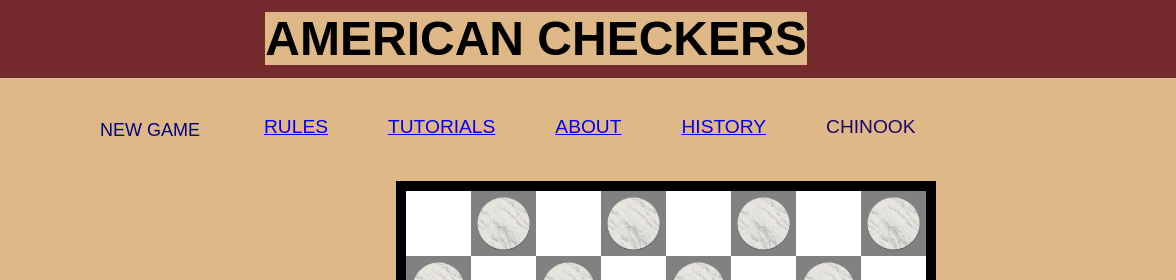
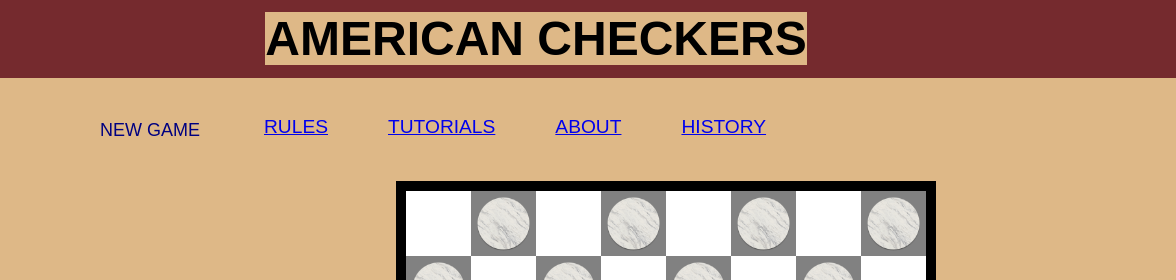
Before and after one commit to Priyanshiguptaaa/American-Checkers-AI, a plain HTML site: page index.html in a window 1280 px wide. Shown: the top 280 px of the page, 104-1280 px from the left. Drawn offline with Linux system fonts and the light colour scheme.

Commit message:
Update index.html

```diff
--- a/index.html
+++ b/index.html
@@ -21,7 +21,6 @@
             <li><a href="https://www.youtube.com/results?search_query=how+to+play+american+checkers">TUTORIALS</a></li>
             <li><a href="https://en.wikipedia.org/wiki/Draughts">ABOUT</a></li>
             <li><a href="https://www.theatlantic.com/technology/archive/2017/07/marion-tinsley-checkers/534111/#:~:text=Chinook%20became%20the%20first%20computer,But%20Schaeffer%20was%20crushed.&text=With%20Tinsley%20gone%2C%20the%20only,the%20headline%3A%20Checkers%20Is%20Solved.">HISTORY</a></li>
-            <li><a href="https://en.wikipedia.org/wiki/Chinook_(draughts_player)"></a>CHINOOK</li>
         </ul>
     </div>
     <script type="text/javascript" src="board.js"></script>
```
